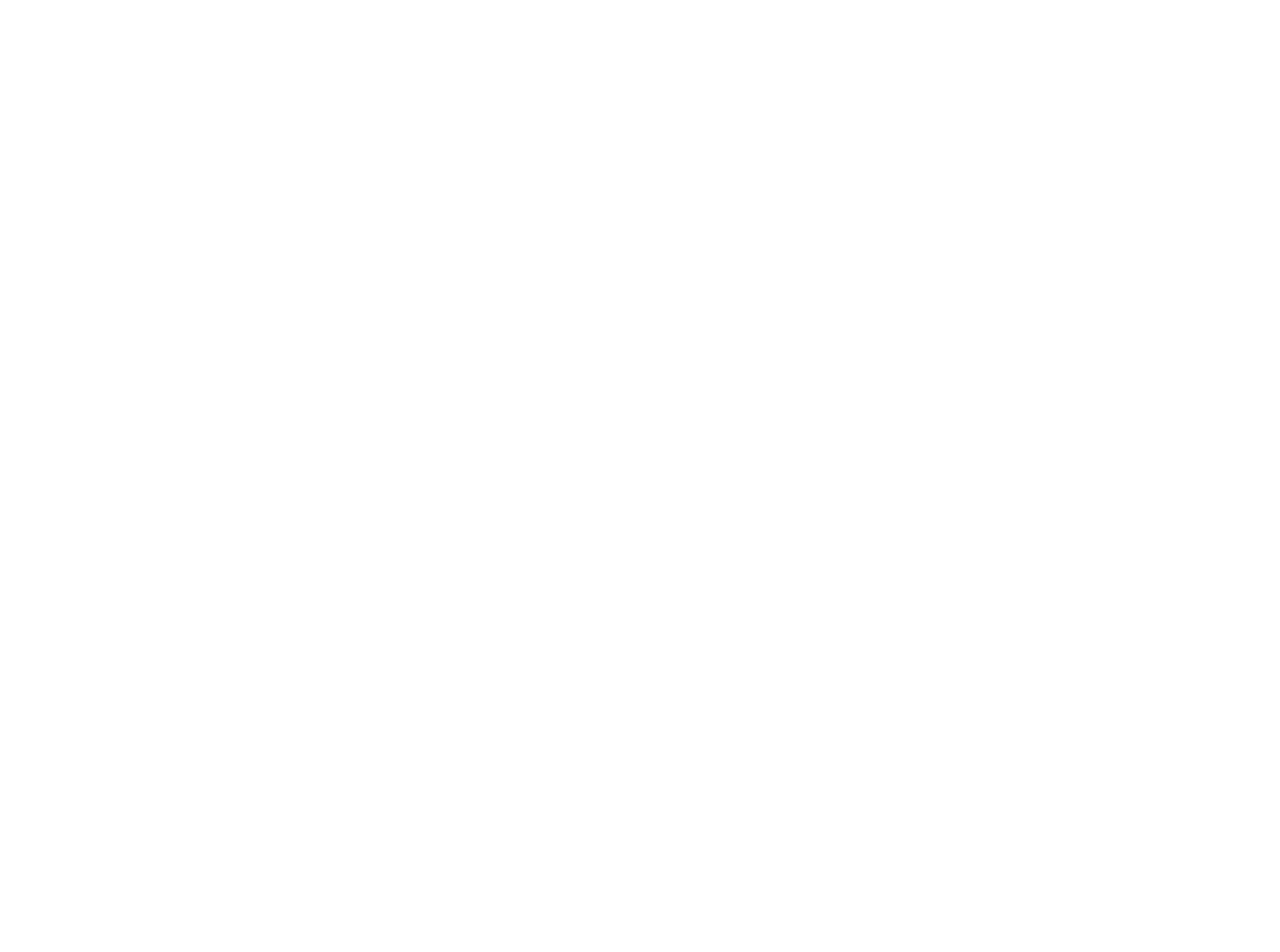
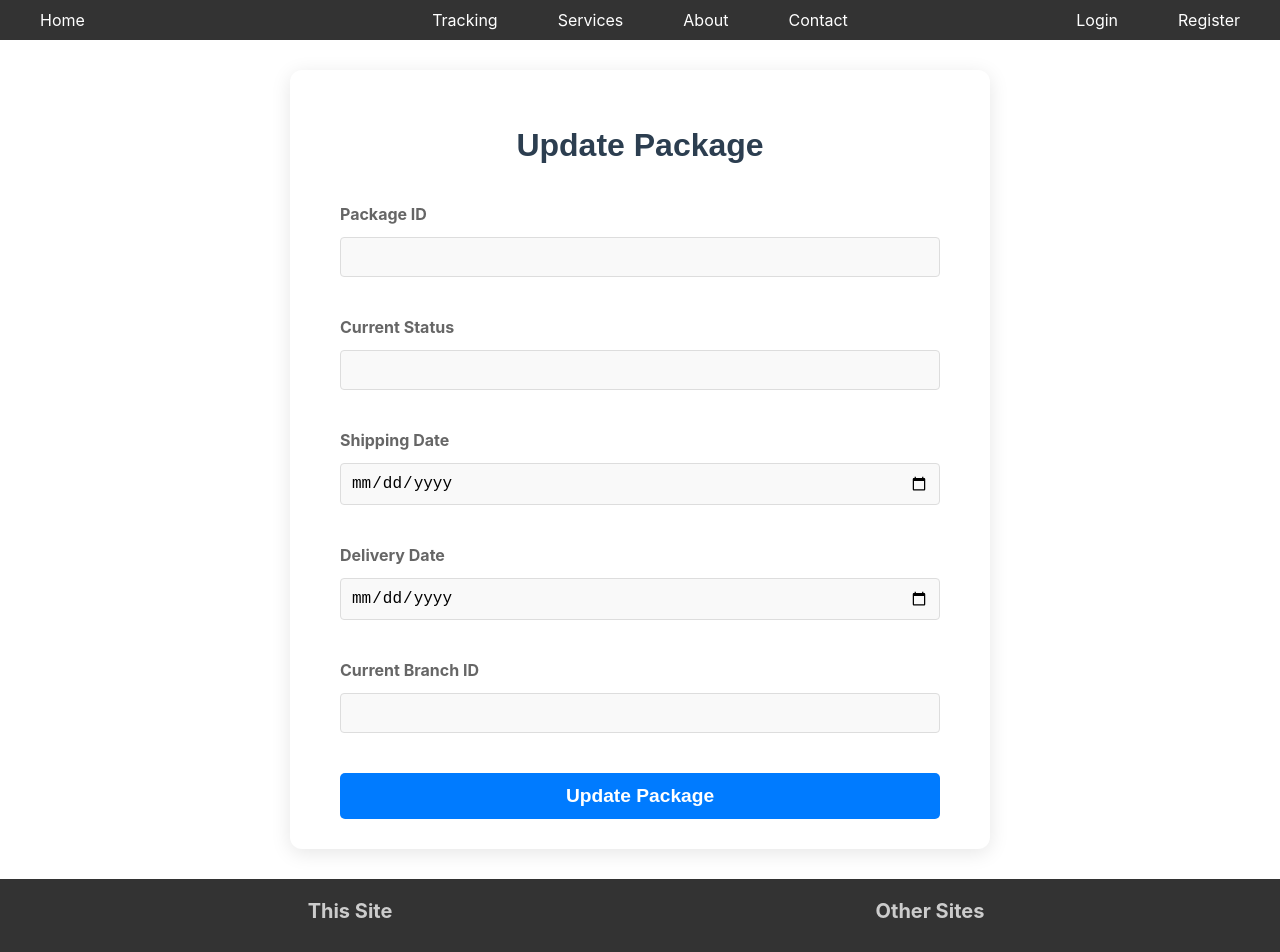
Before and after one commit to LuisangelE-04/Database-Project, a React (Create React App) app: page /update-package in a window 1280 px wide. Before the commit this address had no page. Shown: the top 952 px of the page. Before the commit the page ends 800 px from the top, so only its background shows below. Built offline with nearby package versions, Linux system fonts and the light colour scheme.

Commit message:
working build and add update package

```diff
--- a/src/App.js
+++ b/src/App.js
@@ -17,6 +17,7 @@
 import Reports from './pages/Reports';
 import NavBar from "./components/NavBar";
 import CreatePackage from "./components/CreatePackage";
+import UpdatePackage from "./pages/UpdatePackage";
 
 function App() {
   return (
@@ -37,6 +38,7 @@
         <Route path="/reports" element={<Reports />} />
         <Route path="/manager-dashboard" element={<AdminDashboard />} />
         <Route path="/create-package" element={<CreatePackage />} />
+        <Route path="/update-package" element={<UpdatePackage />} />
       </Routes>
     </AuthProvider>
   );
--- a/src/css/Dashboard.css
+++ b/src/css/Dashboard.css
@@ -11,7 +11,34 @@
 
 .item-1, .item-2, .item-3 {
   background-color: #f8f9fa;
-  padding: 20px;
   text-align: center;
   border: 1px solid #ddd;
+  justify-content: space-between;
+  border-radius: 12px;
 }
+
+/* Button Styling */
+button {
+  width: 100%;
+  height: 100%;
+  padding: 22px 20px;
+  font-size: 1rem;
+  font-weight: bold;
+  color: #333;
+  background-color: #f9f9f9;
+  border: none;
+  border-radius: 8px;
+  cursor: pointer;
+  transition: background-color 0.3s ease, box-shadow 0.3s ease;
+}
+
+button:hover {
+  background-color: #e0e0e0; /* Slightly darker shade on hover */
+  box-shadow: 0 4px 5px rgba(0, 0, 0, 0.3); /* Soft shadow for lift effect */
+}
+
+button:focus {
+  outline: none;
+
+  box-shadow: 0 4px 12px rgba(0, 0, 0, 0.2); /* Blue shadow on focus */
+}
--- /dev/null
+++ b/src/css/UpdatePackage.css
@@ -0,0 +1,91 @@
+.update-package-container {
+  padding: 30px;
+  max-width: 40rem; /* Limit the width of the form */
+  margin: auto;
+  margin-top: 30px;
+  margin-bottom: 30px;
+  background-color: #ffffff;
+  border-radius: 12px;
+  box-shadow: 0 4px 20px rgba(0, 0, 0, 0.1);
+}
+
+.update-package-container h2 {
+  text-align: center;
+  margin-bottom: 40px;
+  font-size: 2rem;
+  color: #2c3e50;
+  font-family: 'Arial', sans-serif;
+  font-weight: bold;
+}
+
+/* Form Styles */
+form {
+  display: flex;
+  flex-direction: column;
+  gap: 20px;
+  max-width: 600px; /* Limit form width */
+  margin: auto;
+}
+
+.form-group {
+  display: flex;
+  flex-direction: column;
+  margin-bottom: 20px;
+}
+
+label {
+  font-size: 1rem;
+  color: #333;
+  margin-bottom: 8px;
+}
+
+input {
+  padding: 10px;
+  font-size: 1rem;
+  border: 1px solid #ccc;
+  border-radius: 8px;
+  background-color: #f9f9f9;
+  width: 100%; /* Ensures inputs take full width of form */
+  box-sizing: border-box; /* Prevents overflow */
+  transition: border-color 0.3s ease;
+}
+
+input:focus {
+  border-color: #007bff;
+  outline: none;
+}
+
+button[type="submit"] {
+  padding: 12px 25px;
+  font-size: 1.2rem;
+  font-weight: bold;
+  color: #fff;
+  background-color: #007bff;
+  border-radius: 5px;
+  border: none;
+  cursor: pointer;
+  transition: background-color 0.3s ease;
+}
+
+button[type="submit"]:hover {
+  background-color: #0056b3;
+}
+
+/* Responsive Styles */
+@media (max-width: 768px) {
+  .update-package-container {
+    padding: 20px;
+  }
+
+  .update-package-container h2 {
+    font-size: 1.8rem;
+  }
+
+  input {
+    font-size: 0.95rem;
+  }
+
+  button[type="submit"] {
+    font-size: 1rem;
+  }
+}
--- a/src/pages/EmployeeDashboard.js
+++ b/src/pages/EmployeeDashboard.js
@@ -49,6 +49,10 @@
     navigate('/create-package');
   }
 
+  const handleUpdatePackage = () => {
+    navigate('/update-package');
+  }
+
   return (
     <>
     <NavBar />
@@ -57,7 +61,7 @@
       <div className="dashboard-container">
         <div className="dashboard-grid">
           <div className="item-1">
-            1
+            <button onClick={handleUpdatePackage}>Update Package</button>
           </div>
           <div className="item-2">
             <button onClick={handleCreatePackage}>Create Package</button>
--- /dev/null
+++ b/src/pages/UpdatePackage.js
@@ -0,0 +1,117 @@
+import React, { useState } from 'react';
+import axios from 'axios';
+import { ENDPOINTS, BASE_URL } from '../endpoints/Endpoints';
+import '../css/UpdatePackage.css';
+import NavBar from "../components/NavBar";
+import Footer from "../components/Footer";
+
+const UpdatePackage = () => {
+    const [packageId, setPackageId] = useState('');
+    const [currentStatus, setStatus] = useState('');
+    const [shippingDate, setShippingDate] = useState('');
+    const [deliveryDate, setDeliveryDate] = useState('');
+    const [currentBranchID, setCurrentBranchID] = useState('');
+
+    const handleSubmit = async (e) => {
+        e.preventDefault();
+
+        try {
+            const payload = {
+                payload: {
+                    "packageId": packageId,
+                    "status": currentStatus,
+                    "shippingDate": shippingDate,
+                    "deliveryDate": deliveryDate,
+                    "currentBranchId": currentBranchID,
+                }
+            };
+            const accessToken = localStorage.getItem("accessToken");
+            const instance = axios.create({
+                baseURL: BASE_URL,
+                headers: {
+                    "Content-Type": "application/json",
+                    authentication: accessToken
+                },
+            });
+
+            const response = await instance.put(ENDPOINTS.AUTH.PACKAGE.UPDATE_PACKAGE, payload);
+            alert("Package Updated Successfully");
+            window.location.href = "/employee-dashboard";
+        } catch (error) {
+            alert("Error: " + error.message);
+        }
+    };
+
+    return (
+        <>
+        <NavBar />
+        <div className="update-package-container">
+            <h2>Update Package</h2>
+            <form onSubmit={handleSubmit}>
+                <div className="form-group">
+                    <label htmlFor="packageId">Package ID</label>
+                    <input
+                        type="text"
+                        id="packageId"
+                        name="packageId"
+                        value={packageId}
+                        onChange={(e) => setPackageId(e.target.value)}
+                        required
+                    />
+                </div>
+
+                <div className="form-group">
+                    <label htmlFor="status">Current Status</label>
+                    <input
+                        type="text"
+                        id="status"
+                        name="status"
+                        value={currentStatus}
+                        onChange={(e) => setStatus(e.target.value)}
+                        required
+                    />
+                </div>
+
+                <div className="form-group">
+                    <label htmlFor="shippingDate">Shipping Date</label>
+                    <input
+                        type="date"
+                        id="shippingDate"
+                        name="shippingDate"
+                        value={shippingDate}
+                        onChange={(e) => setShippingDate(e.target.value)}
+                    />
+                </div>
+
+                <div className="form-group">
+                    <label htmlFor="deliveryDate">Delivery Date</label>
+                    <input
+                        type="date"
+                        id="deliveryDate"
+                        name="deliveryDate"
+                        value={deliveryDate}
+                        onChange={(e) => setDeliveryDate(e.target.value)}
+                    />
+                </div>
+
+                <div className="form-group">
+                    <label htmlFor="currentBranchID">Current Branch ID</label>
+                    <input
+                        type="text"
+                        id="currentBranchID"
+                        name="currentBranchID"
+                        value={currentBranchID}
+                        onChange={(e) => setCurrentBranchID(e.target.value)}
+                        required
+                    />
+                </div>
+
+                <button type="submit">Update Package</button>
+            </form>
+        </div>
+        <Footer />
+        </>
+    );
+};
+
+export default UpdatePackage;
```
